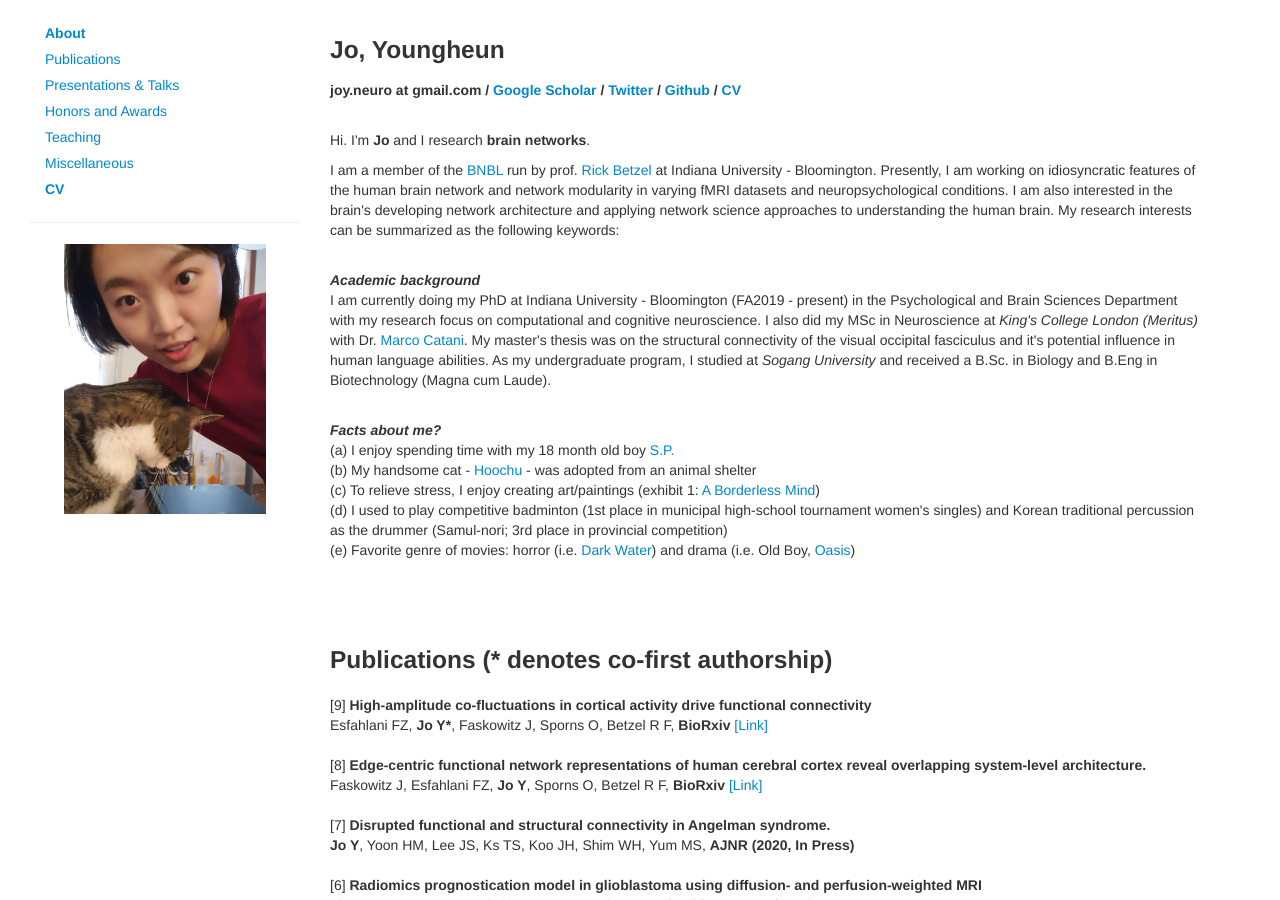
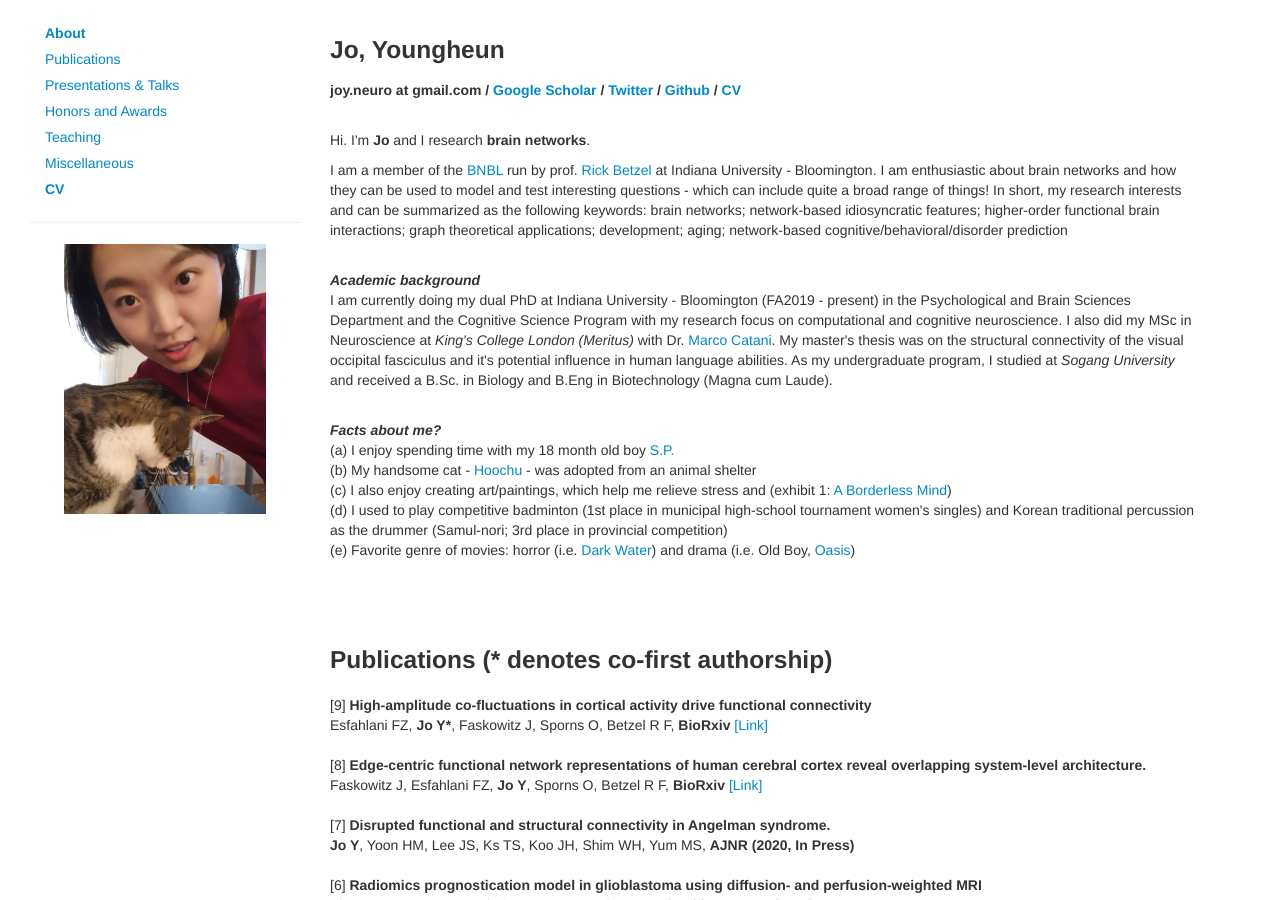
Before and after one commit to joy-neuro/joy-neuro.github.io, a Jekyll site: the page index.html, which Jekyll copies as it is, in a window 1280 px wide and 900 px high. Built offline with Jekyll 4.4.1, drawn with Linux system fonts in a browser that asks for light colours; nearby versions of some CDN libraries; comment, search, counter and statistics services are not loaded.

Commit message:
Update index.html

```diff
--- a/index.html
+++ b/index.html
@@ -78,14 +78,14 @@
             </p>
             <p>
                 I am a member of the <a target="_blank" href="https://www.brainnetworkslab.com/">BNBL</a> run by prof. <a target="_blank" href= "https://scholar.google.com/citations?user=3j9gqsEAAAAJ&hl=en&oi=ao">Rick Betzel</a> at Indiana University - Bloomington.
-                Presently, I am working on idiosyncratic features of the human brain network and network modularity in varying fMRI datasets and neuropsychological conditions.
-                I am also interested in the brain's developing network architecture and applying network science approaches to understanding the human brain. My research interests can be summarized as the following keywords:
+                I am enthusiastic about brain networks and how they can be used to model and test interesting questions - which can include quite a broad range of things! In short, my research interests and can be summarized as the following keywords: brain networks; network-based idiosyncratic features; higher-order functional brain interactions; graph theoretical
+applications; development; aging; network-based cognitive/behavioral/disorder prediction
             </p>
             </br>
             <p>
                 <b><em>Academic background</em></b>
             </br>
-                I am currently doing my PhD at Indiana University - Bloomington (FA2019 - present) in the Psychological and Brain Sciences Department with my research focus on computational and cognitive neuroscience. I also did my MSc in Neuroscience at <em>King's College London (Meritus)</em>
+                I am currently doing my dual PhD at Indiana University - Bloomington (FA2019 - present) in the Psychological and Brain Sciences Department and the Cognitive Science Program with my research focus on computational and cognitive neuroscience. I also did my MSc in Neuroscience at <em>King's College London (Meritus)</em>
                 with Dr. <a target="_blank" href="https://scholar.google.co.kr/citations?user=VPqrCdQAAAAJ&hl=en&oi=ao">Marco Catani</a>. My master's thesis was on the structural connectivity of the visual occipital fasciculus and it's potential influence in human language abilities.
                 As my undergraduate program, I studied at <em>Sogang University</em> and received a B.Sc. in Biology and B.Eng in Biotechnology (Magna cum Laude).
             </p>
@@ -95,14 +95,12 @@
             </br>
                 (a) I enjoy spending time with my 18 month old boy <a target="_blank" href="https://github.com/joy-neuro/joy-neuro.github.io/blob/master/assets_files/SP_1.jpg?raw=true">S.P.</a> </br>
                 (b) My handsome cat - <a target="_blank" href="https://github.com/joy-neuro/joy-neuro.github.io/blob/master/assets_files/hoochu.jpeg?raw=true">Hoochu</a> - was adopted from an animal shelter</br>
-                (c) To relieve stress, I enjoy creating art/paintings (exhibit 1: <a target="_blank" href="https://github.com/joy-neuro/joy-neuro.github.io/blob/master/assets_files/boerderlessmind_fin-01.jpg?raw=true">A Borderless Mind</a>)</br>
+                (c) I also enjoy creating art/paintings, which help me relieve stress and  (exhibit 1: <a target="_blank" href="https://github.com/joy-neuro/joy-neuro.github.io/blob/master/assets_files/ABorderlessMind_small_version.jpg?raw=true">A Borderless Mind</a>)</br>
                 (d) I used to play competitive badminton (1st place in municipal high-school tournament women's singles) and Korean traditional percussion as the drummer (Samul-nori; 3rd place in provincial competition) </br>
                 (e) Favorite genre of movies: horror (i.e. <a target="_blank" href="https://en.wikipedia.org/wiki/Dark_Water_(2002_film)">Dark Water</a>) and drama (i.e. Old Boy, <a target="_blank" href="https://en.wikipedia.org/wiki/Oasis_(2002_film)">Oasis</a>) </br>
             </p>
 
-
             </br></br></br>
-
 
             <h3>
                 <a name="publications"></a> Publications (* denotes co-first authorship)
```
